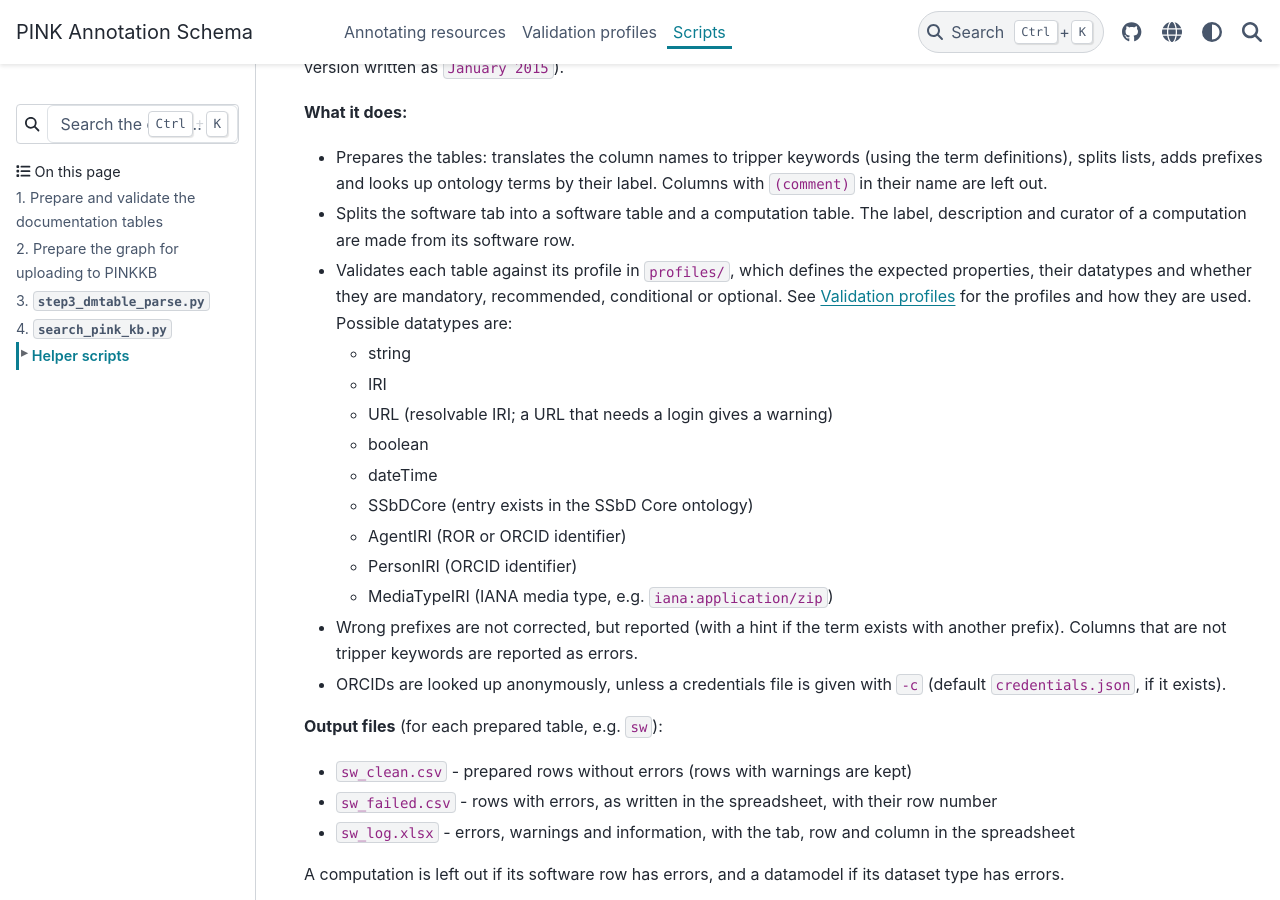
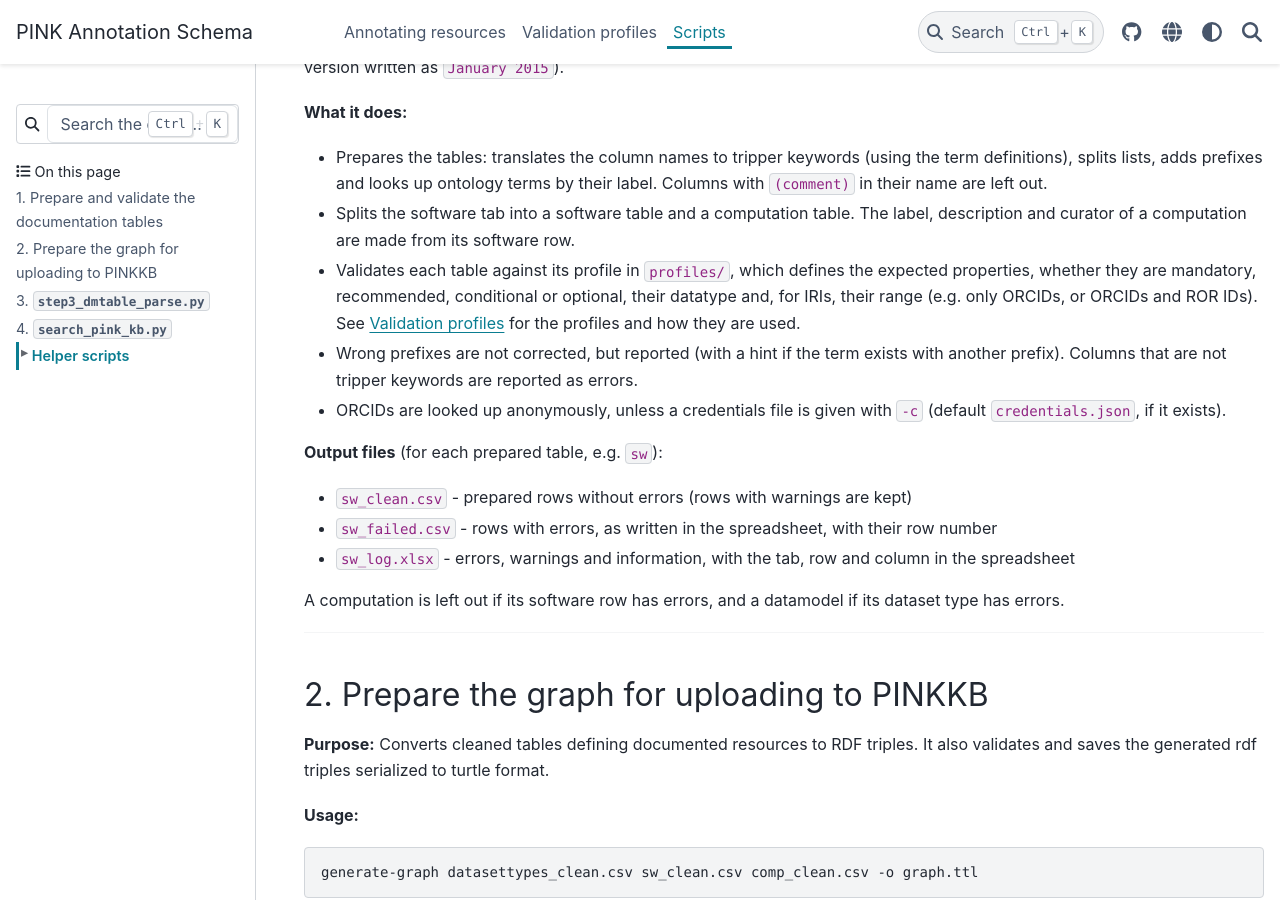
Before and after one commit to PINK-project/PINK-annotation-schema, a Sphinx documentation site: the page built from docs/scripts.md, in a window 1280 px wide and 900 px high, scrolled down 893 px. Built offline with Sphinx 7.4.7 and the PyData theme 0.15.4, drawn with Linux system fonts in a browser that asks for light colours.

Commit message:
Separate range from datatype in the validation profiles
The datatype column of the profiles mixed the kind of value (string,
boolean, IRI) with which IRIs are accepted (ORCID, ROR, SSbD Core terms).
The profiles now have a datatype column with only the kind of value
(xsd:string, xsd:boolean, xsd:dateTime, IRI) and a new range column that
gives the accepted IRIs as one or more names separated by "|", e.g.
"orcid" for the curator of software and "orcid | ror" for creators.

The checks for each range are defined in RANGES in validateutils.py,
replacing validate_PersonIRI, validate_OrgIRI and validate_URL.
accessRights now has range "rights" (EU access-rights vocabulary) and
chemicalClass range "ssbd" in all profiles.

Terms with range "ssbd" may come from any ontology included in SSbD Core
(EMMO, CHEMINF, ChEBI, ...): the namespaces are now taken from the
ontology, so a mistyped term from these is no longer reported as having
a wrong prefix.

The documentation of the profiles is updated accordingly.

Co-Authored-By: Claude Opus 5.5 <noreply@anthropic.com>

```diff
--- a/docs/scripts.md
+++ b/docs/scripts.md
@@ -36,17 +36,9 @@ Cells are read as the text shown in the spreadsheet (e.g. a version written as `
 - Splits the software tab into a software table and a computation table.
   The label, description and curator of a computation are made from its software row.
 - Validates each table against its profile in `profiles/`, which defines the expected
-  properties, their datatypes and whether they are mandatory, recommended, conditional or
-  optional. See [Validation profiles](profiles.md) for the profiles and how they are used. Possible datatypes are:
-  - string
-  - IRI
-  - URL (resolvable IRI; a URL that needs a login gives a warning)
-  - boolean
-  - dateTime
-  - SSbDCore (entry exists in the SSbD Core ontology)
-  - AgentIRI (ROR or ORCID identifier)
-  - PersonIRI (ORCID identifier)
-  - MediaTypeIRI (IANA media type, e.g. `iana:application/zip`)
+  properties, whether they are mandatory, recommended, conditional or optional, their datatype
+  and, for IRIs, their range (e.g. only ORCIDs, or ORCIDs and ROR IDs).
+  See [Validation profiles](profiles.md) for the profiles and how they are used.
 - Wrong prefixes are not corrected, but reported (with a hint if the term exists with another prefix).
   Columns that are not tripper keywords are reported as errors.
 - ORCIDs are looked up anonymously, unless a credentials file is given with `-c`
```
Also changed, not shown: docs/profiles.md (+48 -15 lines), 6 other files.
